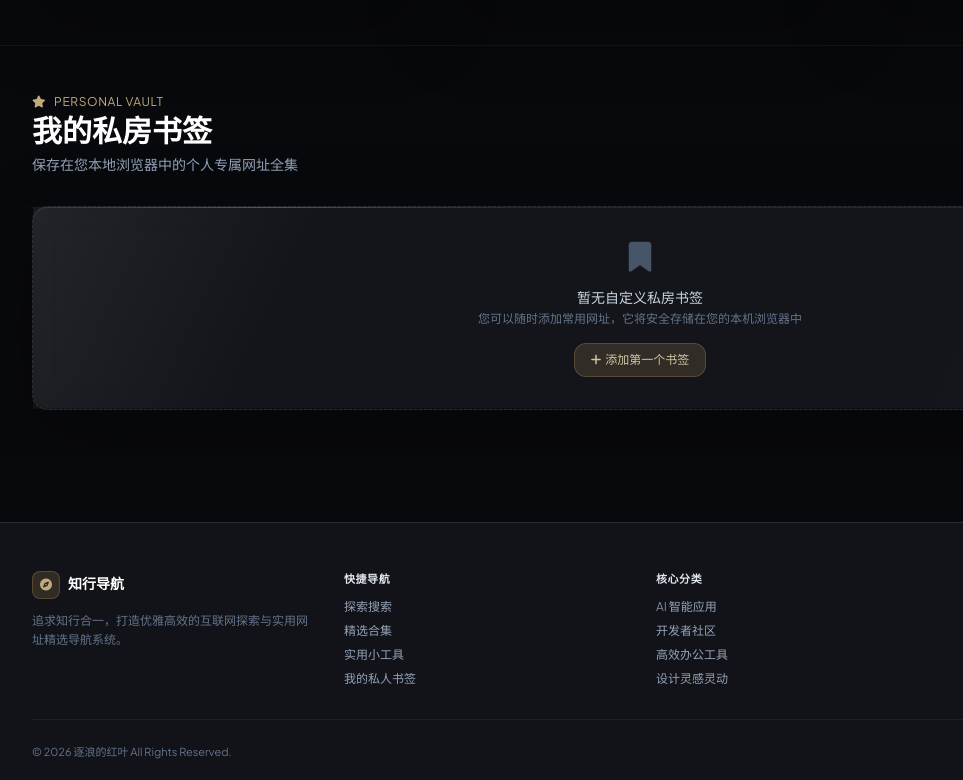
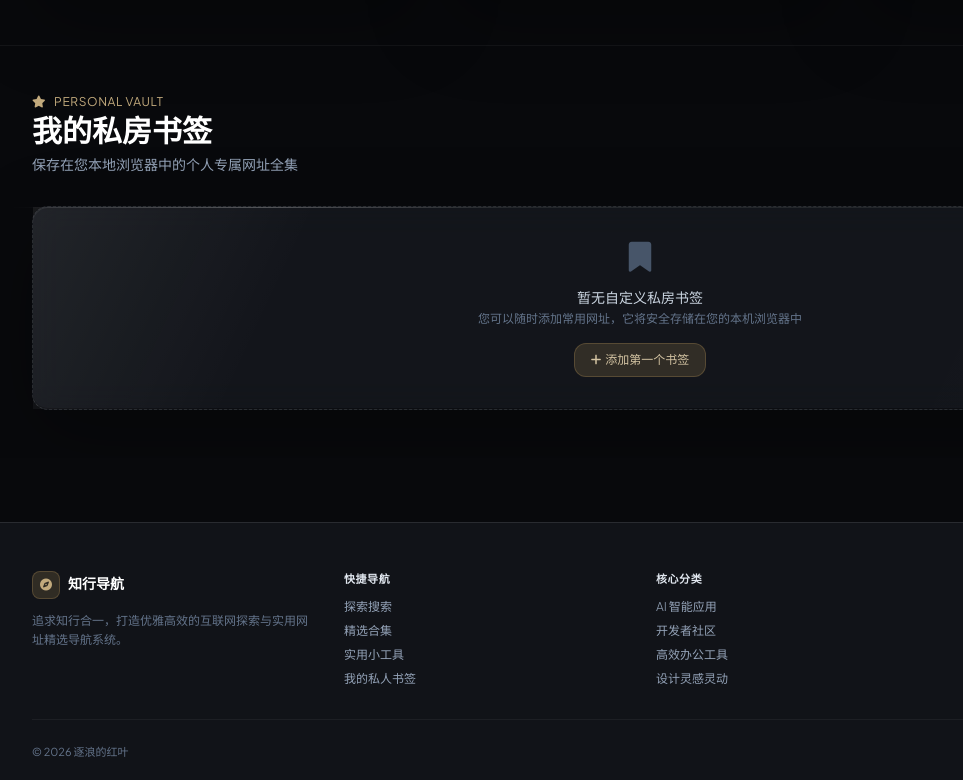
Before and after one commit to PaleSquire71029/Zhi_Xing, a plain HTML site: page 第3版.html in a window 1280 px wide. Shown: the part 2078-2858 px from the top of the page, 0-963 px from the left. Drawn offline with nearby package versions, Linux system fonts and the light colour scheme.

Commit message:
开源声明

```diff
--- a/第3版.html
+++ b/第3版.html
@@ -747,7 +747,7 @@
         </div>
 
         <div class="max-w-7xl mx-auto border-t border-white/5 pt-6 flex flex-col sm:flex-row items-center justify-between text-slate-500 font-mono text-[11px] gap-2">
-            <div>© 2026 逐浪的红叶 All Rights Reserved.</div>
+            <div>© 2026 逐浪的红叶</div>
             <div>Built for Efficiency & Knowledge</div>
         </div>
     </footer>
```
